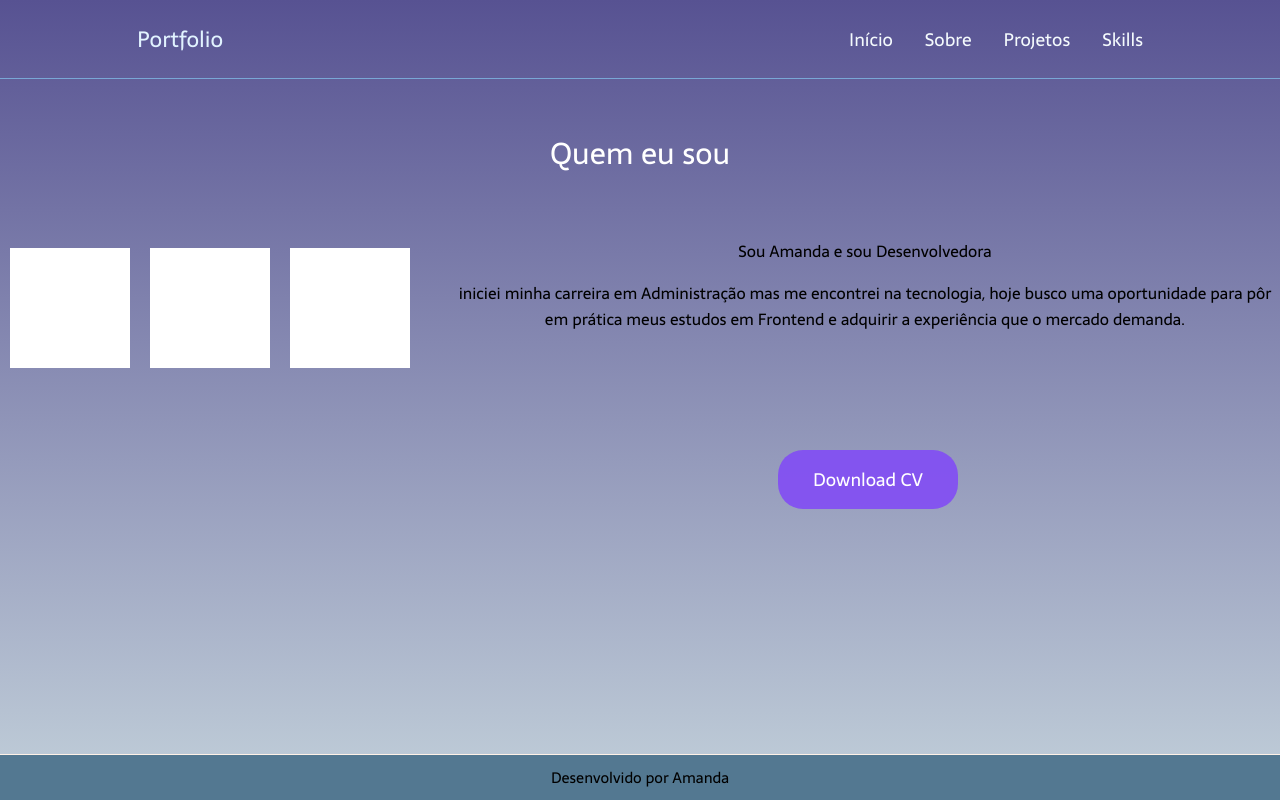
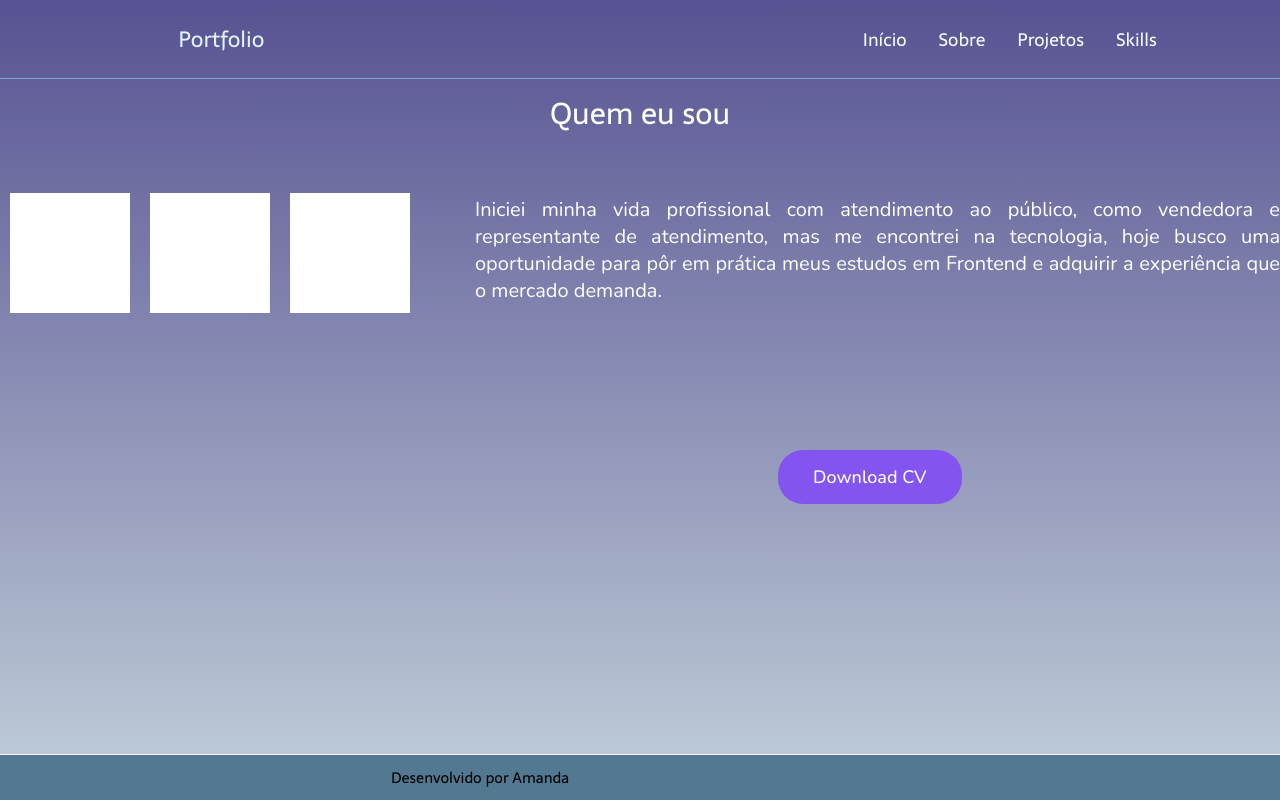
Before and after one commit to amandaresende/portfolio, a React (Create React App) app: page /about in a window 1280 px wide. Built offline with nearby package versions, Linux system fonts and the light colour scheme.

Commit message:
fix: Ajustes nos textos no 'about'

```diff
--- a/src/views/About/About.css
+++ b/src/views/About/About.css
@@ -1,34 +1,6 @@
-.text-principal {
-    display: flex;
-    flex-direction: column;
-    justify-content: center;
-    color: rgb(255, 255, 255);
-    font-family: 'Sarala';
-    padding: 45px;
-    padding-top: 10px;
-}
+.about{
+    font-family: 'Nunito', sans-serif;
 
-.text-about{
-    align-items: center;
-    font-family: 'Sarala';
-    margin-left:30px ;
-}
-
-.text-about-about{
-    text-align: center;
-
-}
-
-.p{
-
-    flex-wrap: wrap;
-}
-
-.first-text-about {
-    font-size: 30px;
-    margin-top: 40px;
-    margin-bottom: 15px;
-    text-align: center;
 }
 
 .background {
@@ -42,6 +14,34 @@
     padding: 100px 90px 100px 90px;
 
 }
+
+.text-principal {
+    display: flex;
+    flex-direction: column;
+    justify-content: center;
+    color: rgb(255, 255, 255);
+    padding: 45px;
+    padding-top: 10px;
+}
+
+.text-about{
+   color:#fff;;
+    font-size: 10px;
+
+
+}
+
+.first-text-about{
+    font-size: 30px;
+}
+
+h1{
+    font-weight: 400;
+    text-align: justify;
+    max-width: 850px;
+    margin-left: 55px;
+}
+
 
 .algo {
     display: flex;
--- a/src/views/About/About.jsx
+++ b/src/views/About/About.jsx
@@ -17,11 +17,10 @@ const About = props => (
             <span className="background"></span>
 
             <div class="text-about">
-                <div class="text-about-about">Sou Amanda e sou <span>Desenvolvedora</span> </div>
-                <p>iniciei minha carreira em Administração mas me
-                encontrei na tecnologia, hoje busco uma oportunidade para pôr em prática meus
-                estudos em Frontend e adquirir a experiência que o mercado demanda.
-                </p>
+                <h1> Iniciei minha vida profissional com atendimento ao público, como vendedora e representante de atendimento,
+                     mas me encontrei na tecnologia, hoje busco uma oportunidade para pôr em prática meus estudos em Frontend
+                     e adquirir a experiência que o mercado demanda.</h1>
+
                 <a href="CV - Amanda Resende.pdf" class="btn" >Download CV</a>
             </div>
         </div>
```
